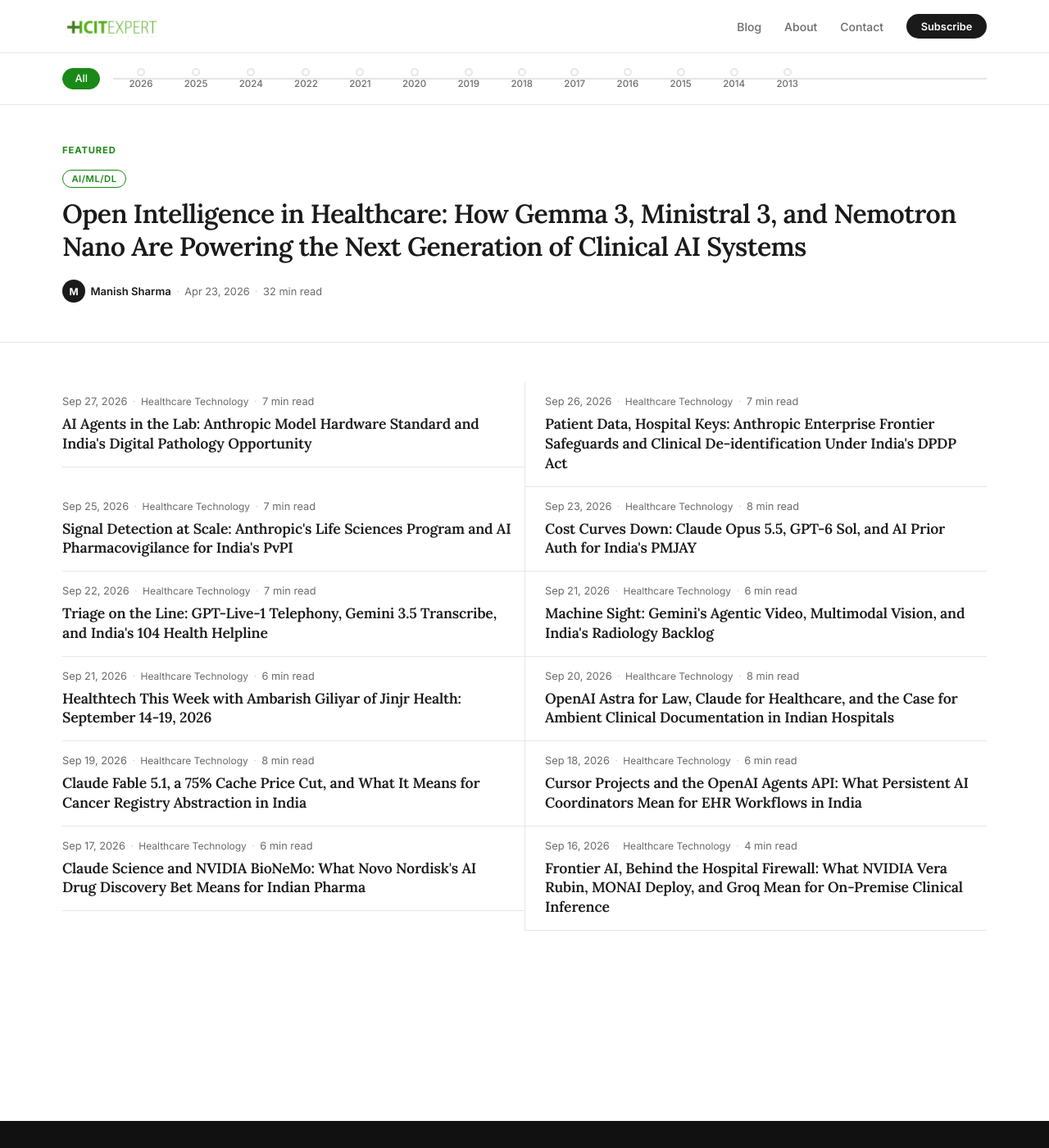
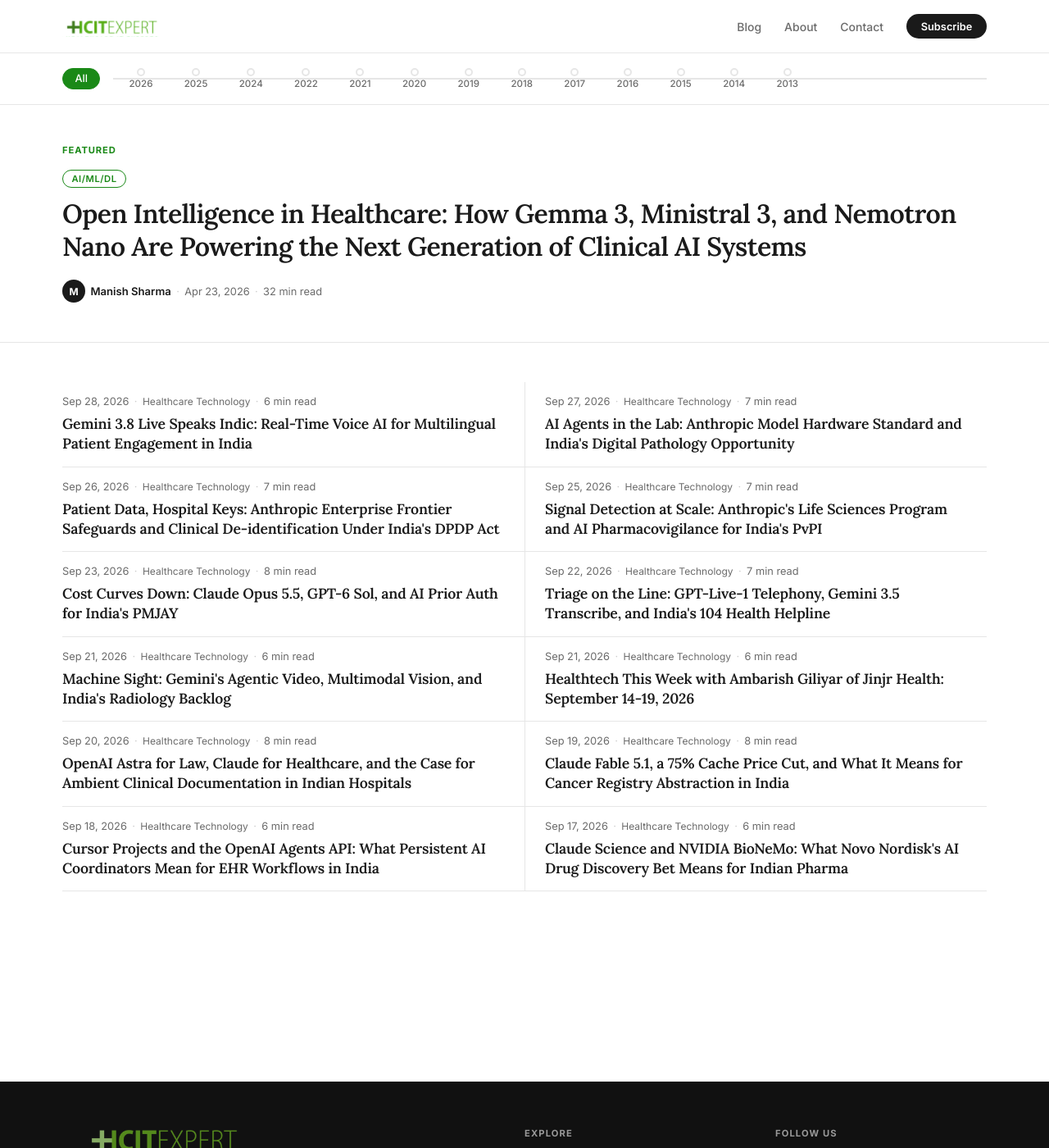
Before and after one commit to msharmas-yajur/hcitexpert-com, a Jekyll site: the page built from index.html, in a window 1280 px wide and 1400 px high. Shown: the whole window at 82% size. Built offline with Jekyll 4.4.1, drawn with Linux system fonts in a browser that asks for light colours; the list of posts is cut into pages by our own code; part of the change alters nothing that is shown.

Commit message:
post: Clinical Frontier 2026-09-28 - multilingual-indic-patient-engagement
Issue 012. Gemini 3.8 Live and 3.8 Live Extended Thinking (launched Sep 15
2026) bring real-time voice AI with 97-plus languages and automatic
mid-conversation language switching. Article covers applications for India's
ASHA workers, PM-JAY patients, and state health helplines across nine Indic
languages, with DPDP Act compliance framing.

Co-Authored-By: Claude Sonnet 4.6 <noreply@anthropic.com>
Claude-Session: https://claude.ai/code/session_01TMSsqjaHbnMYqsSNAznomV

```diff
--- a/_data/clinical_frontier_covered.yml
+++ b/_data/clinical_frontier_covered.yml
@@ -118,3 +118,11 @@ covered:
     models: ["Anthropic Model Hardware Standard (Claude)"]
     sources:
       - https://www.anthropic.com/news/model-hardware-standard-research-preview
+  - date: 2026-09-28
+    slug: 2026-09-28-gemini-38-live-multilingual-indic-patient-engagement-india
+    angle: multilingual-indic-patient-engagement
+    models: ["Gemini 3.8 Live (Google)", "Gemini 3.8 Live Extended Thinking (Google)"]
+    sources:
+      - https://blog.google/innovation-and-ai/models-and-research/gemini-models/gemini-3-8-live-gemini-3-8-live-extended-thinking/
+      - https://ai.google.dev/gemini-api/docs/models/gemini-3.8-live-extended-thinking
+      - https://blog.google/intl/en-in/company-news/technology/gemini-in-india-now-on-mobile-multilingual-and-more-powerful-for-your-everyday-tasks/
--- /dev/null
+++ b/_posts/2026-09-28-gemini-38-live-multilingual-indic-patient-engagement-india.md
@@ -0,0 +1,115 @@
+---
+title: "Gemini 3.8 Live Speaks Indic: Real-Time Voice AI for Multilingual Patient Engagement in India"
+date: '2026-09-28 19:00:00 +0530'
+author: Manish Sharma
+description: "The Clinical Frontier, Issue 012. Google launched Gemini 3.8 Live and Gemini 3.8 Live Extended Thinking on September 15, 2026. Both models handle real-time audio-to-audio conversation across 97-plus languages with automatic mid-conversation switching, visual context grounding, and a 128K token context window. For India's 1 million ASHA workers, PM-JAY beneficiaries, and Indic-language telemedicine users, this changes what patient engagement at scale can look like."
+keywords: "multilingual patient engagement India, Gemini 3.8 Live Indic languages, voice AI healthcare India, ASHA worker AI support, PM-JAY patient communication, Hindi voice AI health, ABDM multilingual patient, telemedicine India language, health helpline AI India, real-time voice AI clinical"
+image: /assets/images/logo.png
+reading_time: "6 min read"
+categories:
+  - Healthcare Technology
+  - AI/ML/DL
+tags:
+  - Gemini 3.8 Live
+  - Google
+  - Multilingual AI
+  - Patient Engagement
+  - India Health IT
+  - ASHA Workers
+  - PM-JAY
+  - Voice AI
+  - Indic Languages
+  - NHM
+mentions:
+  - name: "Gemini 3.8 Live"
+    description: "Launched September 15, 2026, Gemini 3.8 Live is Google's real-time audio-to-audio voice model supporting 97-plus languages with automatic mid-conversation switching, real-time visual context grounding, and a 128K token context window. Available in the Gemini API and Google AI Studio."
+    url: "https://blog.google/innovation-and-ai/models-and-research/gemini-models/gemini-3-8-live-gemini-3-8-live-extended-thinking/"
+  - name: "Gemini 3.8 Live Extended Thinking"
+    description: "Launched September 15, 2026 alongside Gemini 3.8 Live, the Extended Thinking variant adds multi-step background reasoning while streaming a continuous audio response, recommended for complex multi-step problem solving during real-time voice interactions."
+    url: "https://ai.google.dev/gemini-api/docs/models/gemini-3.8-live-extended-thinking"
+  - name: "Gemini Live in India (9 Indic languages)"
+    description: "Google's Gemini app in India supports nine Indian languages: Hindi, Bengali, Gujarati, Kannada, Malayalam, Marathi, Tamil, Telugu, and Urdu, as announced at the Google for India event."
+    url: "https://blog.google/intl/en-in/company-news/technology/gemini-in-india-now-on-mobile-multilingual-and-more-powerful-for-your-everyday-tasks/"
+faq:
+  - q: "What is Gemini 3.8 Live and when was it launched?"
+    a: "Gemini 3.8 Live and Gemini 3.8 Live Extended Thinking were launched by Google on September 15, 2026. They are real-time audio-to-audio voice models supporting 97-plus languages with automatic mid-conversation switching, real-time visual context grounding, and a 128K token context window. Both are available via the Gemini API and Google AI Studio."
+  - q: "Which Indian languages does Gemini Live support?"
+    a: "Google's Gemini app in India supports nine Indian languages: Hindi, Bengali, Gujarati, Kannada, Malayalam, Marathi, Tamil, Telugu, and Urdu. These cover the primary spoken languages of the vast majority of India's 1.4 billion population."
+  - q: "How can voice AI in Indic languages improve patient engagement in Indian healthcare?"
+    a: "Voice AI in Indic languages can help in three ways: post-discharge counseling in the patient's home language to improve medication adherence; ASHA worker decision support, letting community health workers ask clinical protocol questions in their local language; and pre-consultation symptom gathering on telemedicine platforms, reducing interpreter burden and per-consultation time."
+  - q: "What are the DPDP Act obligations for deploying voice AI in Indian healthcare?"
+    a: "Under India's Digital Personal Data Protection Act 2023, audio of a patient's voice is personal data. Health-related voice content is sensitive personal data. Platforms deploying Gemini 3.8 Live for patient interactions must collect explicit informed consent in the patient's language before recording, define minimum-necessary data retention limits, and ensure that identifying details such as ABHA ID or phone number are not forwarded to the API beyond what the clinical task requires."
+---
+
+> **The Clinical Frontier** · 28 September 2026 · Issue 012
+> A voice model that reasons in Hindi mid-sentence may matter more to rural India than any benchmark score.
+
+**In this issue**
+
+- Google launched [Gemini 3.8 Live and Gemini 3.8 Live Extended Thinking](https://blog.google/innovation-and-ai/models-and-research/gemini-models/gemini-3-8-live-gemini-3-8-live-extended-thinking/) on September 15, 2026. Both models support real-time audio-to-audio conversation with visual context grounding, automatic language switching across 97-plus languages, and a 128K token context window.
+- Extended Thinking adds multi-step background reasoning while streaming a continuous audio response, making it suited for clinical protocol queries in voice.
+- Google's Gemini app in India already supports nine Indic languages: Hindi, Bengali, Gujarati, Kannada, Malayalam, Marathi, Tamil, Telugu, and Urdu.
+- For India's roughly 1 million ASHA workers, PM-JAY beneficiaries, and state health helpline users, the limiting factor for voice AI patient engagement is no longer language support. It is application design and DPDP Act compliance.
+
+## What shipped
+
+**[Gemini 3.8 Live and Gemini 3.8 Live Extended Thinking](https://blog.google/innovation-and-ai/models-and-research/gemini-models/gemini-3-8-live-gemini-3-8-live-extended-thinking/)**, launched September 15, 2026, are Google's most advanced real-time voice dialogue models and are available immediately in the Gemini API and Google AI Studio.
+
+Three capabilities define the system:
+
+- **Real-time audio-to-audio.** The models listen and speak simultaneously, handling mid-sentence interruptions without requiring a full utterance before responding. Real-time visual context grounding lets the model process images or video alongside voice in the same session.
+- **Automatic language switching.** Both models detect and switch language mid-conversation across 97-plus languages without resetting the session. A patient who shifts language mid-conversation does not break the session context.
+- **Extended Thinking.** [Gemini 3.8 Live Extended Thinking](https://ai.google.dev/gemini-api/docs/models/gemini-3.8-live-extended-thinking) runs multi-step reasoning in the background while streaming a continuous audio response. It is recommended when complex, multi-step problem solving is required during a real-time voice interaction. The model narrates its progress or continues speaking while working through structured logic.
+
+Both models run with a 128K token context window and accept audio, images, video, and text as input.
+
+## The Indian language baseline
+
+For any platform serving Indian patients, the relevant fact is not "97-plus languages" in the abstract. It is that [Google's Gemini app in India specifically supports nine Indic languages](https://blog.google/intl/en-in/company-news/technology/gemini-in-india-now-on-mobile-multilingual-and-more-powerful-for-your-everyday-tasks/): Hindi, Bengali, Gujarati, Kannada, Malayalam, Marathi, Tamil, Telugu, and Urdu.
+
+These nine languages cover the first or second spoken language of the vast majority of India's 1.4 billion population:
+
+- **Hindi** is the most widely spoken language in India, used by more than 500 million people as a first or second language across northern and central India.
+- **Bengali** is the primary language of West Bengal and is spoken by over 100 million people in India.
+- **Tamil, Telugu, Kannada, and Malayalam** together cover most of South India, including the states that host many of India's largest tertiary hospital networks.
+- **Gujarati, Marathi, and Urdu** add coverage across western India and a substantial urban population.
+
+What Gemini 3.8 Live adds over earlier Gemini Live generations is the reasoning layer. Earlier voice models could respond in Indic languages but lacked the ability to handle structured clinical reasoning or multi-turn protocol guidance in voice without switching to a text format. Extended Thinking resolves that: a voice-based ASHA worker support tool can now receive a structured, protocol-grounded answer in Hindi without the interaction requiring a screen or a text turn.
+
+## Why this matters for Indian healthcare now
+
+India's patient engagement problem is, at its core, a language problem.
+
+**The structural gap:**
+
+- India has approximately 1 million ASHA (Accredited Social Health Activist) workers under the National Health Mission, each responsible for a population of roughly 1,000 to 1,500 in rural areas. ASHAs conduct counseling on maternal health, nutrition, immunisation, TB, and chronic disease, almost entirely in their local language.
+- State health helplines, such as the 104 health advice helpline operating in multiple states under NHM, handle millions of calls per year in regional languages. These lines are staffed by human health workers who conduct calls in Hindi, Telugu, Tamil, Kannada, and other languages. An AI voice agent layer, used for triage and callback, could extend capacity at a fraction of the per-call cost.
+- India's telemedicine platform eSanjeevani serves patients across states and tiers, with a large proportion of users who are more comfortable in an Indic language than in English.
+
+**Three applications for health IT teams:**
+
+1. **Post-discharge adherence support.** A patient discharged after angioplasty at a PM-JAY empanelled hospital in Bhopal may not read the printed English discharge summary. An automated voice call in Hindi (delivered via the Gemini API) can walk through medications, warning symptoms, and follow-up appointment logistics. Unlike an SMS, this is a conversational agent: the patient can ask "can I take paracetamol with this?" and receive a grounded answer.
+
+2. **ASHA decision support.** An ASHA worker in rural Jharkhand can describe a clinical case in Hindi and receive a structured response following the IMNCI (Integrated Management of Neonatal and Childhood Illness) or RMNCH+A protocol, in audio, without looking at a screen. The 128K context window is large enough to hold the relevant protocol section as system context during the conversation.
+
+3. **Pre-consultation triage on telemedicine platforms.** A voice agent on the patient-facing interface can gather chief complaint, symptom duration, and relevant history in Tamil or Telugu before the doctor joins the consultation. This reduces per-consultation time and helps route the patient to the right specialty.
+
+## The DPDP Act constraint
+
+Voice recordings of a patient are personal data under India's [Digital Personal Data Protection Act 2023](https://www.meity.gov.in/writereadfile/files/Digital%20Personal%20Data%20Protection%20Act%202023.pdf). A recording that includes health information, such as symptoms or diagnoses spoken aloud, is sensitive personal data. Any platform deploying Gemini 3.8 Live for patient-facing interactions must:
+
+- Collect **explicit, informed consent** before recording or processing, and deliver that consent prompt in the patient's own language. An audio consent prompt in Hindi or Tamil is not optional where that is the patient's language.
+- Define and enforce **data retention limits**. Audio processed via the Gemini API should be retained no longer than the minimum period necessary for the clinical use case.
+- Avoid forwarding **identifying personal data** (ABHA ID, phone number, name) beyond what the clinical task requires. The Gemini API processes what is sent; the integration layer controls what that is.
+
+These are not obstacles specific to AI. Any telephony or telemedicine platform handling patient voice already faces these obligations under DPDP. The difference with a Gemini API integration is that the audio travels to Google's infrastructure, making the platform the data fiduciary for that transfer. The DPDP Act's accountability and consent requirements apply in full.
+
+## The takeaway
+
+Gemini 3.8 Live and 3.8 Live Extended Thinking, available now in the Gemini API, bring real-time reasoning-capable voice interaction in 97-plus languages including nine Indic languages that together cover most of India's population. The technology gap in multilingual Indic voice AI for patient engagement has closed materially with this release.
+
+For health IT teams, the practical first step is choosing a single, high-volume, well-defined patient pathway where the current language gap is measurable: post-discharge calls to PM-JAY patients in Hindi, ASHA decision support in a district with a specific language, or pre-triage on eSanjeevani in Tamil. Design the DPDP consent flow first. Build the pilot on the Gemini API. The voice and the language are already there.
+
+---
+
+*The Clinical Frontier is a daily briefing from [HCITExperts](https://hcitexpert.com/). More tomorrow.*
```
